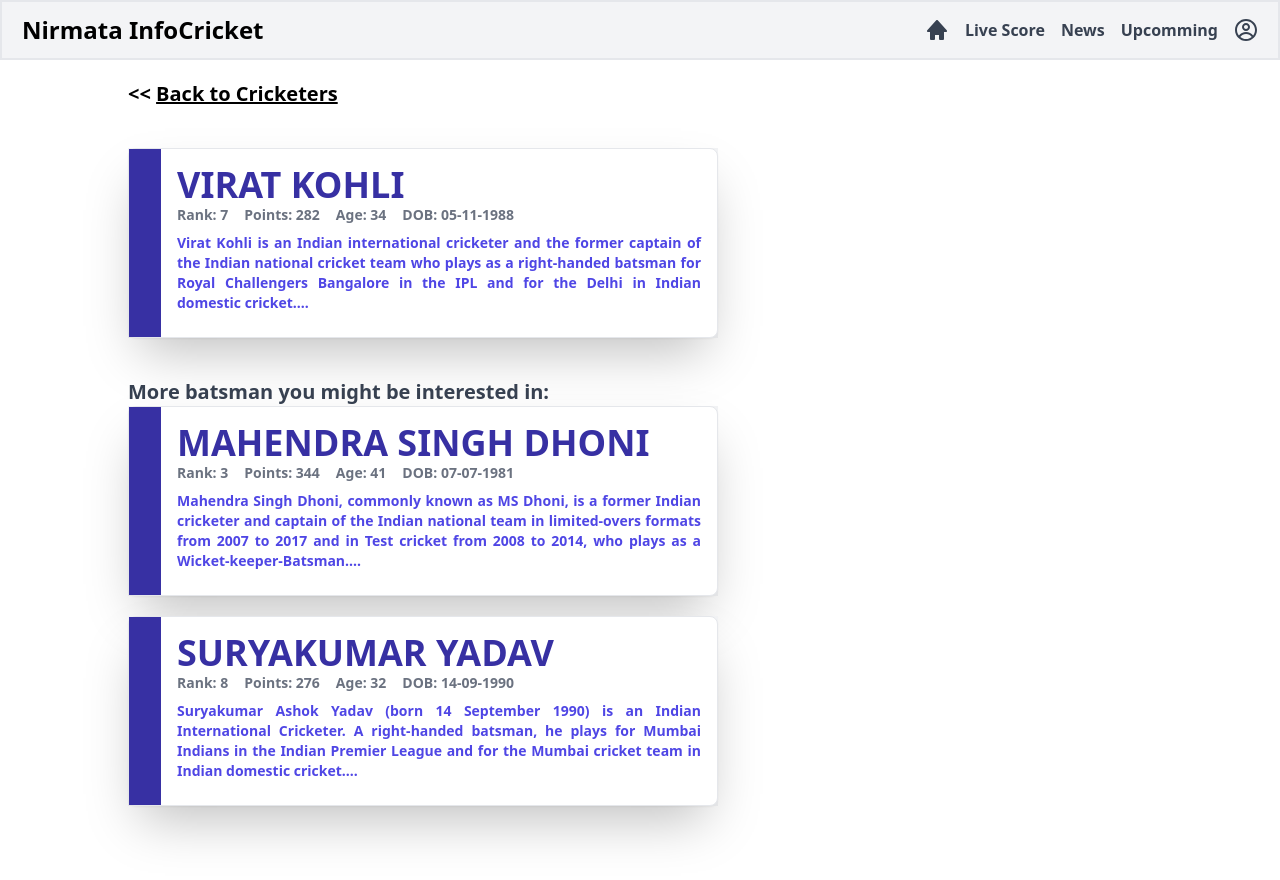
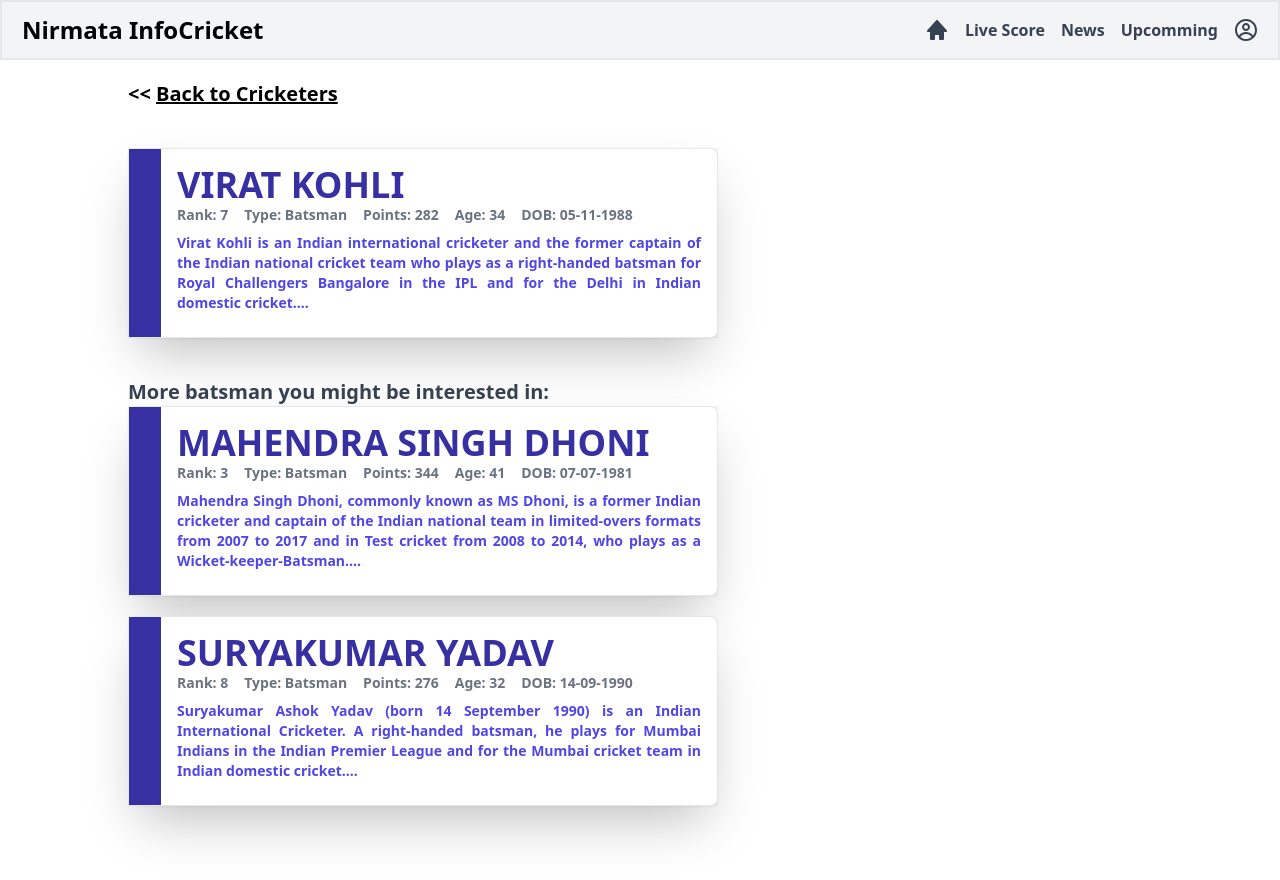
Before and after one commit to sidd-oo/cricket-app-react, a React (Create React App) app: page /player/1 in a window 1280 px wide. Shown: the top 880 px of the page. Built offline with nearby package versions, Linux system fonts and the light colour scheme.

Commit message:
refactor: added type of player for player card

```diff
--- a/src/components/PlayerCard.jsx
+++ b/src/components/PlayerCard.jsx
@@ -15,6 +15,9 @@
               <div className="flex items-center justify-start">
                 <span className="mr-4 text-sm font-bold text-gray-500">
                   Rank: {currentPlayer?.rank}
+                </span>
+                <span className="mr-4 text-sm font-bold text-gray-500">
+                  Type: {currentPlayer?.type[0].toUpperCase()+currentPlayer?.type.slice(1)}
                 </span>
                 <span className="mr-4 text-sm font-bold text-gray-500">
                   Points: {currentPlayer?.points}
```
